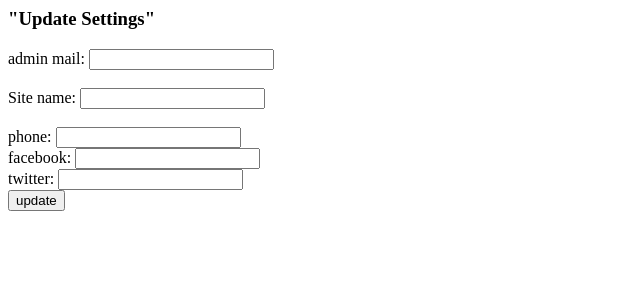
After one commit to yomnamohamed93/Simple-Admin-Panel, a PHP site: template application/views/scripts/settings/edit.phtml in a window 1280 px wide. The commit adds this page. Shown: the top 300 px of the page, without its empty margins (0-640 px from the left). Run offline with PHP 8.4, Linux system fonts and the light colour scheme; the template is opened without the code that fills it, so the values that code supplies are empty.

Commit message:
settings module is almost done

```diff
--- /dev/null
+++ b/application/views/scripts/settings/edit.phtml
@@ -0,0 +1,30 @@
+<div id="view-content">
+	<h3> "Update Settings"</h3>
+	<form method="post">
+		<div class="form-group">
+		  <label for="admin_email">admin mail: </label>
+		  <input type="text" class="form-control" name="admin_email" value="<?php echo $this->setting['admin_email'];?>">
+		</div>
+<br>
+<div class="form-group">
+	<label for="site_name">Site name: </label>
+	<input type="text" class="form-control" name="site_name" value="<?php echo $this->setting['site_name'];?>">
+</div>
+<br>
+<div class="form-group">
+	<label for="phone">phone: </label>
+	<input type="text" class="form-control" name="phone" value="<?php echo $this->setting['phone'];?>">
+</div>
+<div class="form-group">
+	<label for="facebook_link">facebook: </label>
+	<input type="text" class="form-control" name="facebook_link" value="<?php echo $this->setting['facebook_link'];?>">
+</div>
+<div class="form-group">
+	<label for="twitter_link">twitter: </label>
+	<input type="text" class="form-control" name="twitter_link" value="<?php echo $this->setting['twitter_link'];?>">
+</div>
+		<input type="submit" value="update">
+
+	</form>
+</div>
+	<h3><?php if(isset($this->error)) echo $this->error ;?></h3>
```
Also changed, not shown: application/controllers/SettingsController.php (added, +39 -0 lines), application/models/Settings.php (added, +15 -0 lines), application/views/scripts/index/index.phtml (+5 -2 lines), application/views/scripts/settings/index.phtml (added, +16 -0 lines), .zfproject.xml.
